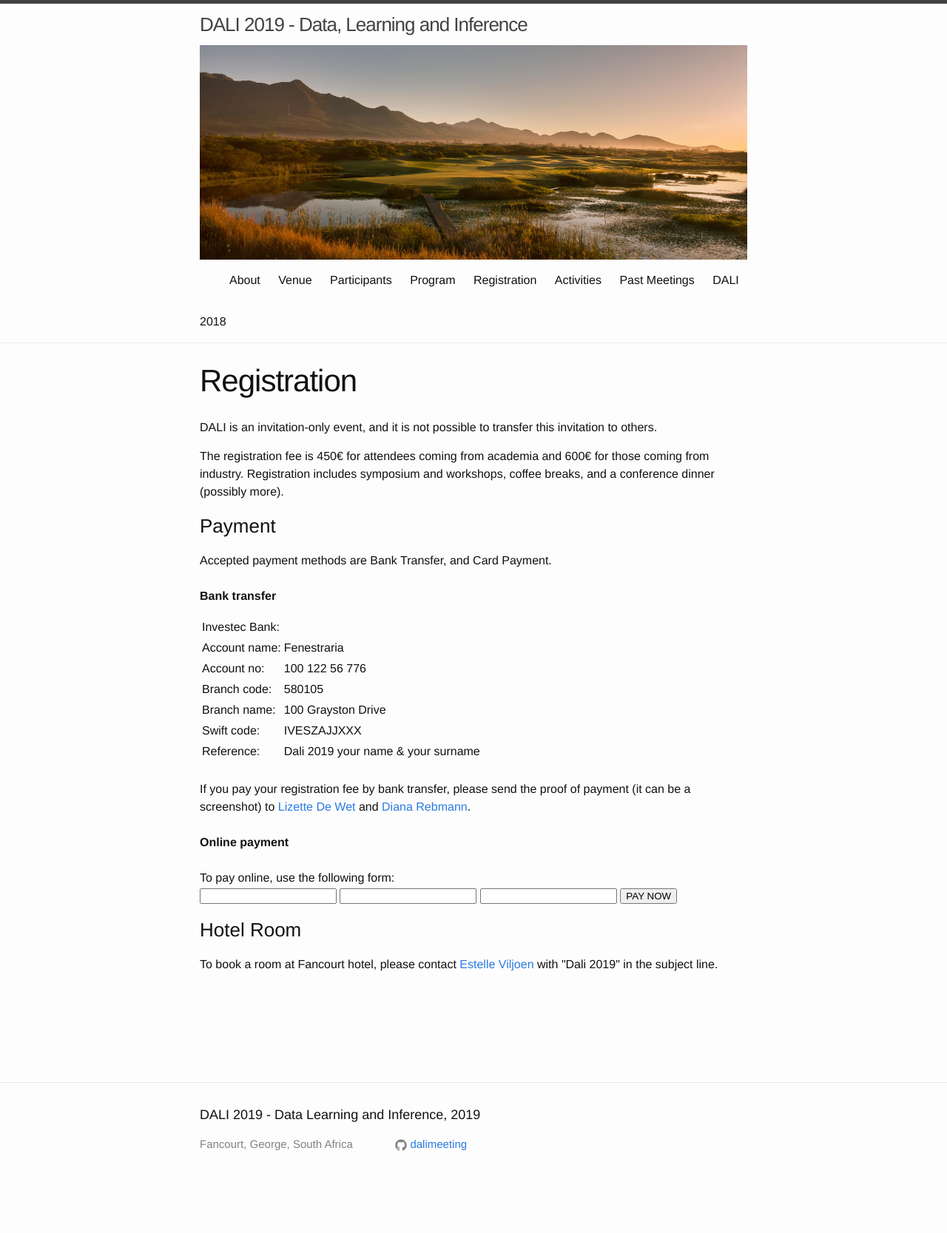
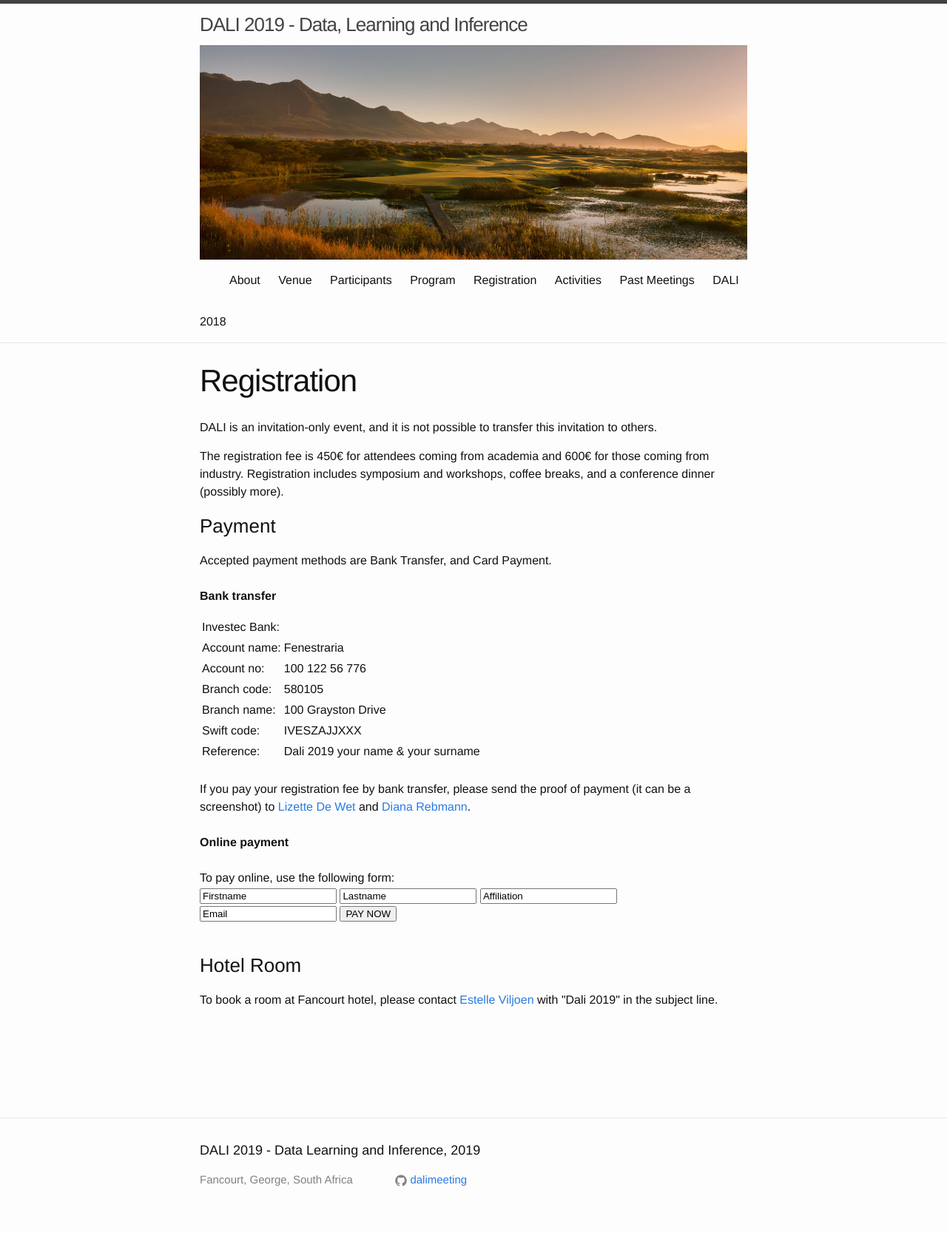
Before and after one commit to dalimeeting/dalimeeting.github.io, a Jekyll site: the page built from registration.html, in a window 1280 px wide. Shown: the whole page at 74% size. Built offline with Jekyll 4.4.1, drawn with Linux system fonts in a browser that asks for light colours; before the commit the page ends 1619 px from its top, so only the background shows below that.

Commit message:
Update registration.html

```diff
--- a/_layouts/registration.html
+++ b/_layouts/registration.html
@@ -32,13 +32,15 @@ layout: page
   To pay online, use the following form:
 
   <form name="form" id="form" method="POST" action="https://paynow.sagepay.co.za/site/paynow.aspx" target=”_blank”> <!---this is where you will POST too in a NEW WINDOW--->
-  <input type="text" name="customerFirstname" value="">
-  <input type="text" name="customerLastname" value="">
-  <input type="text" name="customerEmail" value=""> <!---Card holders email address--->
+  <input type="text" name="customerFirstname" value="Firstname">
+  <input type="text" name="customerLastname" value="Lastname">
+  <input type="text" name="customerAffiliation" value="Affiliation">
+  <input type="text" name="customerEmail" value="Email"> <!---Card holders email address--->
   <input name="submit" type="submit" value="PAY NOW"> <!---Submit button--->
   </form>
   </p>
 
+  <br>
   <h3>Hotel Room</h3>
   <p>To book a room at Fancourt hotel, please contact <a href="mailto:estellev@fancourt.co.za">Estelle Viljoen</a> with "Dali 2019" in the subject line.</p>
   <br><br><br>
```
